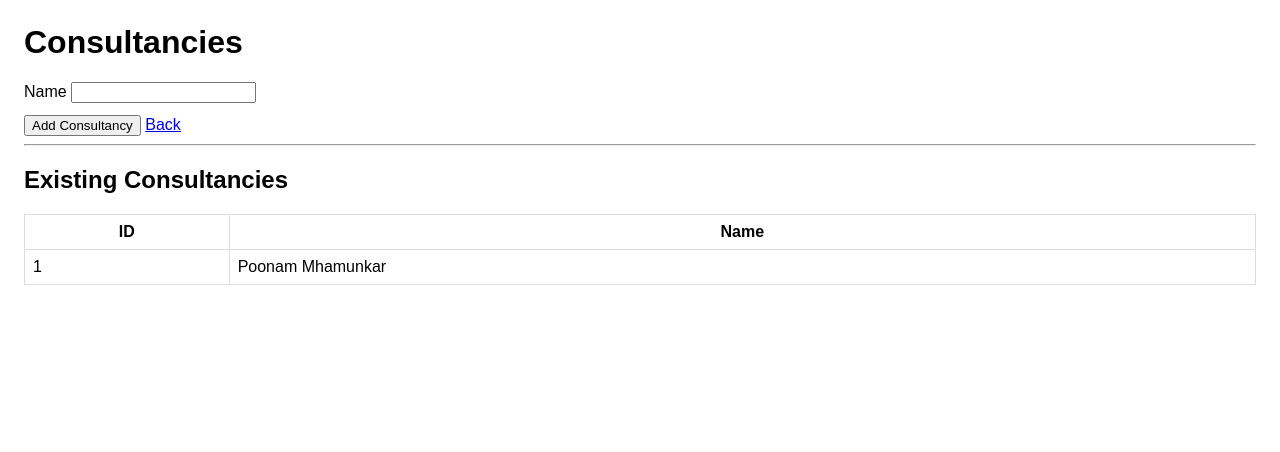
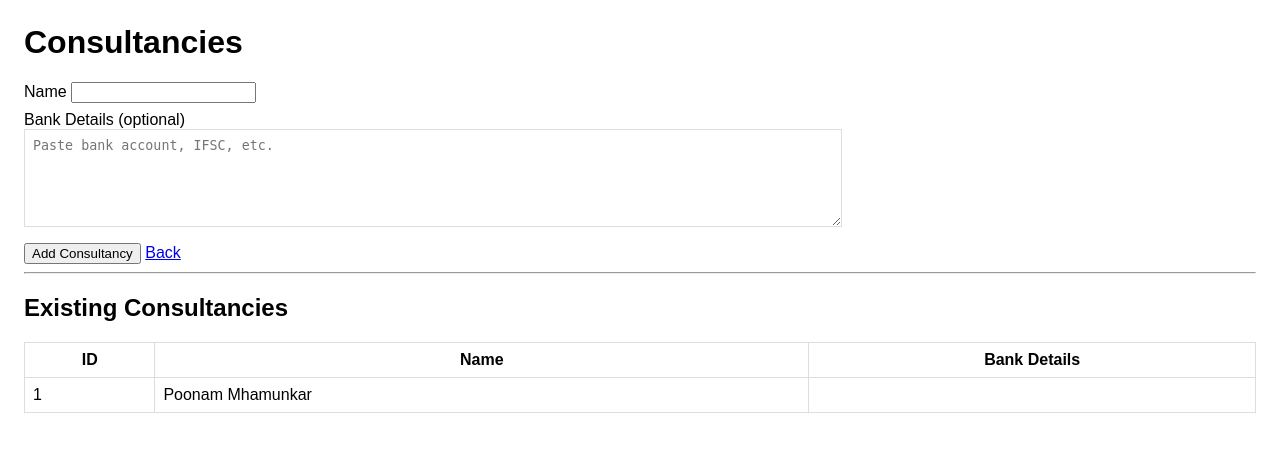
Before and after one commit to adipixel/bill-generator, a Flask app: page /consultancies in a window 1280 px wide. Shown: the top 452 px of the page. Run offline with Flask 2, Linux system fonts and the light colour scheme.

Commit message:
Store bank details for consultancies and prefill bank details in bill form

```diff
--- a/app.py
+++ b/app.py
@@ -168,7 +168,7 @@ def save_company(name, bank_details):
         writer.writerow(row)
 
 def load_consultancies():
-    """Return list of consultancies as dicts: {'consultancy_id': int, 'name': str}"""
+    """Return list of consultancies as dicts: {'consultancy_id': int, 'name': str, 'bank_details': str}"""
     if not os.path.exists(CONSULTANCIES_FILE):
         return []
     consultancies = []
@@ -179,11 +179,13 @@ def load_consultancies():
                 row['consultancy_id'] = int(row.get('consultancy_id')) if row.get('consultancy_id') not in (None, '') else None
             except (ValueError, TypeError):
                 pass
+            # normalize bank details if present (backwards compatible)
+            row['bank_details'] = _normalize_multiline(row.get('bank_details', ''))
             consultancies.append(row)
     return consultancies
 
-def save_consultancy(name):
-    fieldnames = ['consultancy_id', 'name']
+def save_consultancy(name, bank_details=''):
+    fieldnames = ['consultancy_id', 'name', 'bank_details']
     consultancies = load_consultancies()
     next_id = 1
     if consultancies:
@@ -191,7 +193,7 @@ def save_consultancy(name):
             next_id = max([c.get('consultancy_id') or 0 for c in consultancies]) + 1
         except Exception:
             next_id = len(consultancies) + 1
-    row = {'consultancy_id': next_id, 'name': name}
+    row = {'consultancy_id': next_id, 'name': name, 'bank_details': _normalize_multiline(bank_details)}
     file_exists = os.path.exists(CONSULTANCIES_FILE)
     with open(CONSULTANCIES_FILE, 'a', newline='') as f:
         writer = csv.DictWriter(f, fieldnames=fieldnames)
@@ -311,8 +313,9 @@ def companies_view():
 def consultancies_view():
     if request.method == 'POST':
         name = request.form.get('name','').strip()
+        bank_details = request.form.get('bank_details','')
         if name:
-            save_consultancy(name)
+            save_consultancy(name, bank_details)
         return redirect(url_for('index'))
     consultancies = load_consultancies()
     return render_template('consultancies.html', consultancies=consultancies)
--- a/templates/consultancies.html
+++ b/templates/consultancies.html
@@ -18,10 +18,16 @@
         padding: 8px;
       }
       form {
-        max-width: 600px;
+        max-width: 800px;
       }
       .actions {
         margin-top: 12px;
+      }
+      textarea {
+        width: 100%;
+        min-height: 80px;
+        padding: 8px;
+        border: 1px solid #ddd;
       }
     </style>
   </head>
@@ -31,6 +37,13 @@
       <div>
         <label>Name</label>
         <input type="text" name="name" required />
+      </div>
+      <div style="margin-top: 8px">
+        <label>Bank Details (optional)</label>
+        <textarea
+          name="bank_details"
+          placeholder="Paste bank account, IFSC, etc."
+        ></textarea>
       </div>
       <div class="actions">
         <button type="submit">Add Consultancy</button>
@@ -45,6 +58,7 @@
         <tr>
           <th>ID</th>
           <th>Name</th>
+          <th>Bank Details</th>
         </tr>
       </thead>
       <tbody>
@@ -52,6 +66,7 @@
         <tr>
           <td>{{ c.consultancy_id }}</td>
           <td>{{ c.name }}</td>
+          <td style="white-space: pre-line">{{ c.get('bank_details','') }}</td>
         </tr>
         {% endfor %}
       </tbody>
```
Also changed, not shown: templates/index.html (+18 -1 lines).
